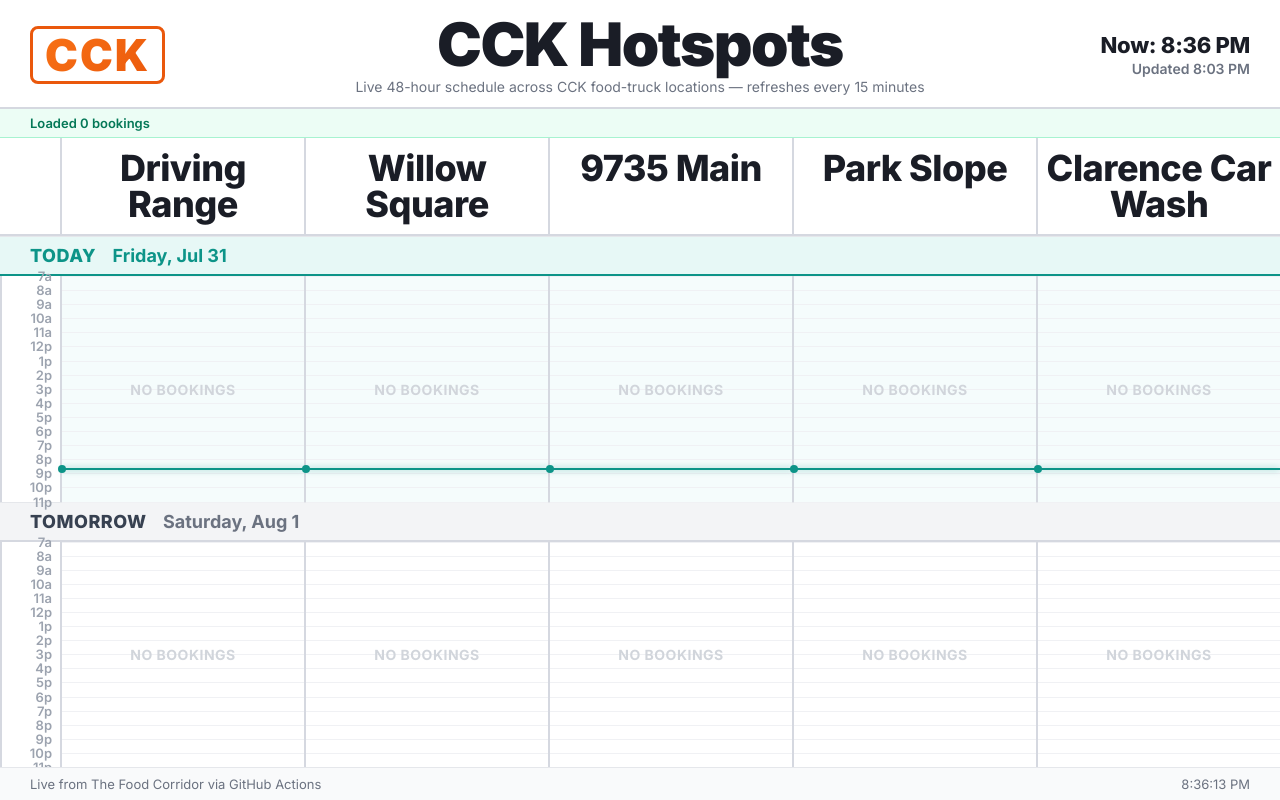
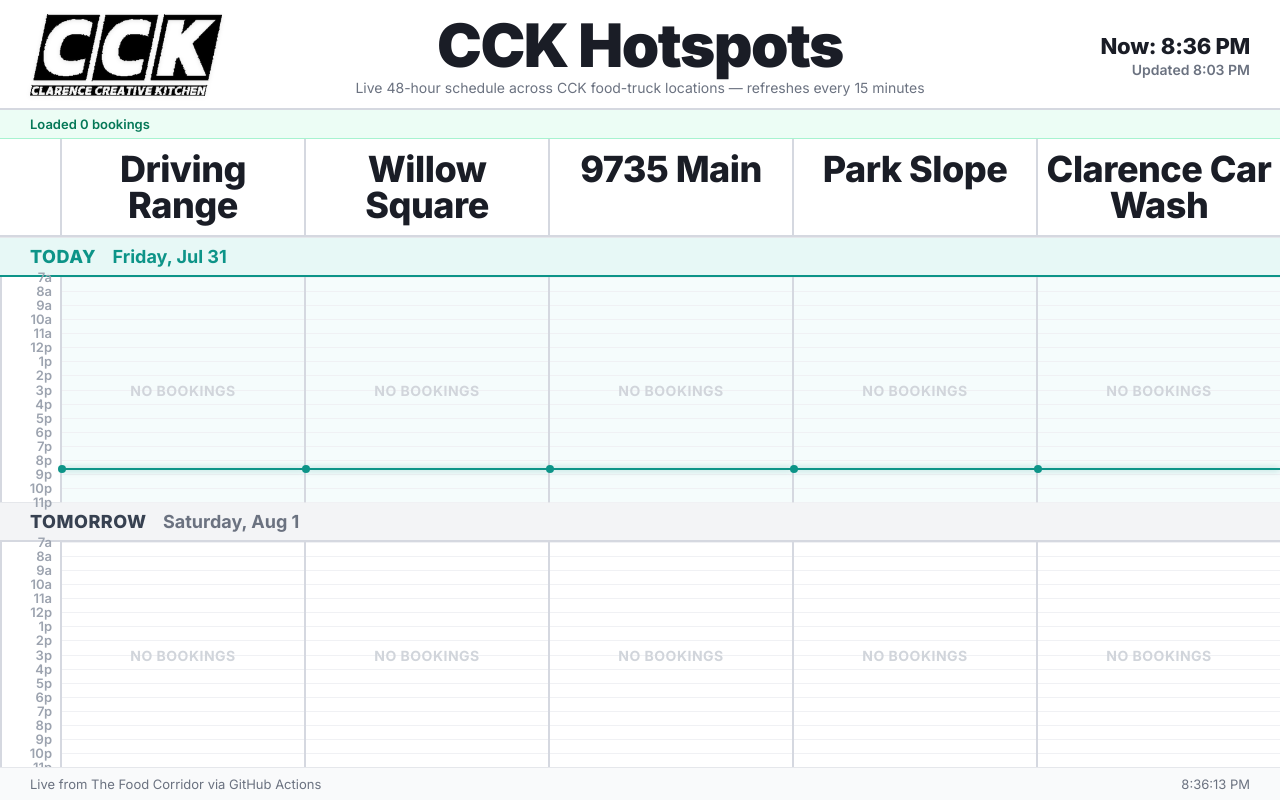
Before and after one commit to SD9580/RockOakFoodTrucks, a plain HTML site: page venues/index.html in a window 1280 px wide. Drawn offline with Linux system fonts and the light colour scheme.

Commit message:
Swap CCK text mark for actual CCK logo image

```diff
--- a/venues/index.html
+++ b/venues/index.html
@@ -48,20 +48,11 @@
     line-height: 1;
     white-space: nowrap;
   }
-  .header .cck-mark {
-    font-size: 44px;
-    font-weight: 900;
-    letter-spacing: 2px;
-    color: #1a1d26;
-    background: #1a1d26;
-    background: linear-gradient(135deg, #f97316 0%, #ea580c 100%);
-    -webkit-background-clip: text;
-    -webkit-text-fill-color: transparent;
-    background-clip: text;
-    padding: 4px 12px;
-    border: 3px solid #ea580c;
-    border-radius: 8px;
-    line-height: 1;
+  .header .cck-logo {
+    height: 82px;
+    width: auto;
+    display: block;
+    filter: drop-shadow(0 1px 2px rgba(0,0,0,0.10));
   }
   .header .subtitle {
     font-size: 14px;
@@ -281,6 +272,7 @@
     }
     .header-left, .header-center, .header-right { justify-self: start; text-align: left; }
     .header h1 { font-size: 28px; white-space: normal; }
+    .header .cck-logo { height: 50px; }
     .header .logo { height: 44px; }
 
     .m-venue { margin-top: 14px; }
@@ -316,7 +308,7 @@
 
 <div class="header">
   <div class="header-left">
-    <div class="cck-mark">CCK</div>
+    <img src="cck_logo.png" alt="CCK — Clarence Creative Kitchen" class="cck-logo">
   </div>
   <div class="header-center">
     <h1>CCK Hotspots</h1>
```
